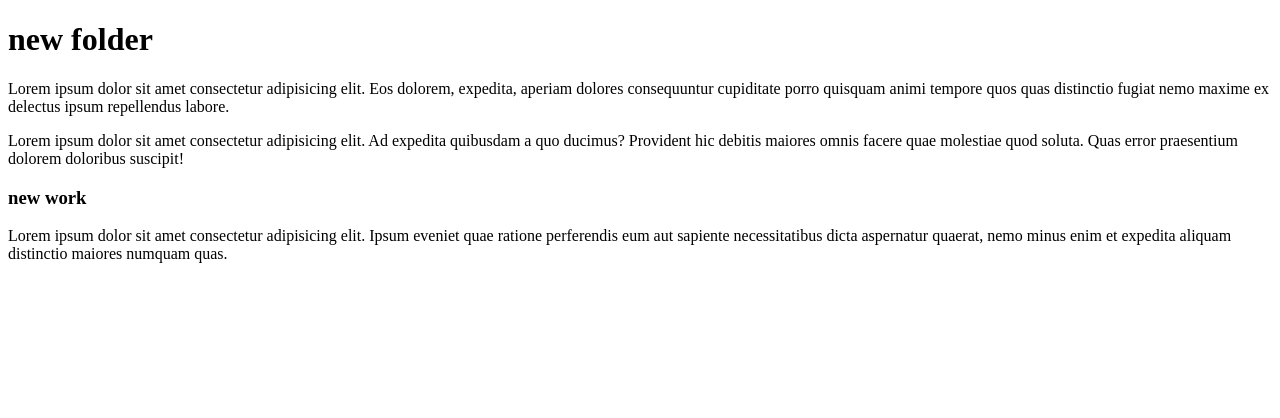
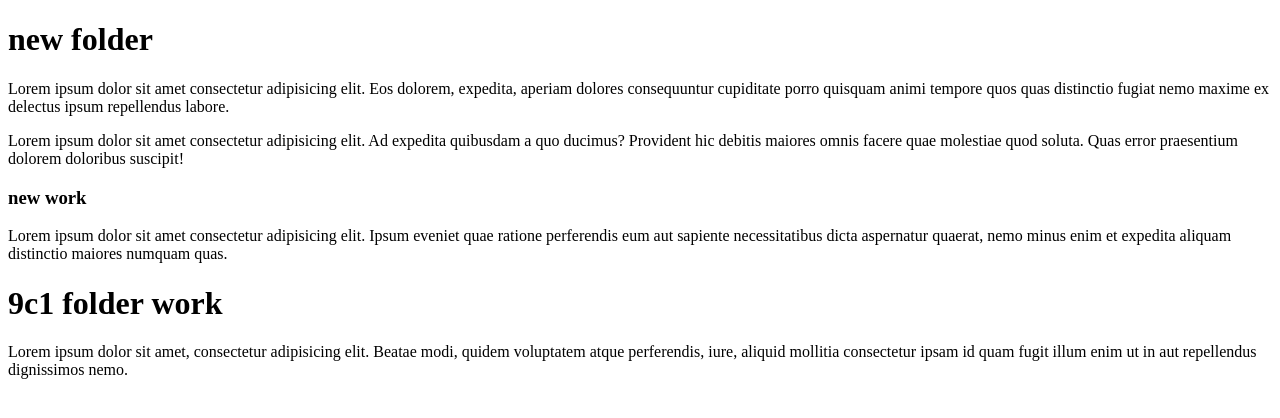
Before and after one commit to farihafari/batch9c1-dism, a plain HTML site: page github/home.html in a window 1280 px wide. Drawn offline with Linux system fonts and the light colour scheme.

Commit message:
9c1 commit

```diff
--- a/github/home.html
+++ b/github/home.html
@@ -11,5 +11,7 @@
     <p>Lorem ipsum dolor sit amet consectetur adipisicing elit. Ad expedita quibusdam a quo ducimus? Provident hic debitis maiores omnis facere quae molestiae quod soluta. Quas error praesentium dolorem doloribus suscipit!</p>
     <h3>new work</h3>
     <p>Lorem ipsum dolor sit amet consectetur adipisicing elit. Ipsum eveniet quae ratione perferendis eum aut sapiente necessitatibus dicta aspernatur quaerat, nemo minus enim et expedita aliquam distinctio maiores numquam quas.</p>
+    <h1>9c1 folder work</h1>
+    <p>Lorem ipsum dolor sit amet, consectetur adipisicing elit. Beatae modi, quidem voluptatem atque perferendis, iure, aliquid mollitia consectetur ipsam id quam fugit illum enim ut in aut repellendus dignissimos nemo.</p>
 </body>
 </html>
```
